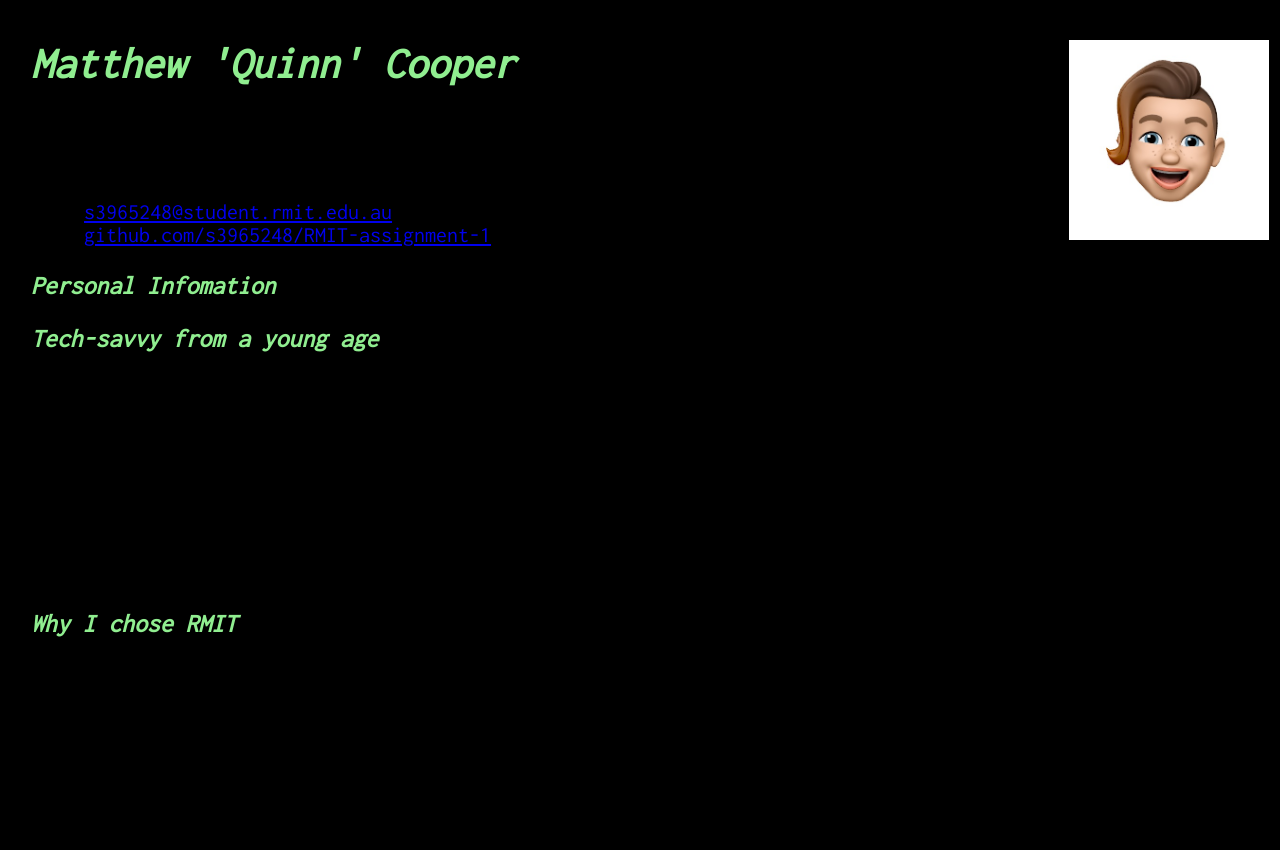
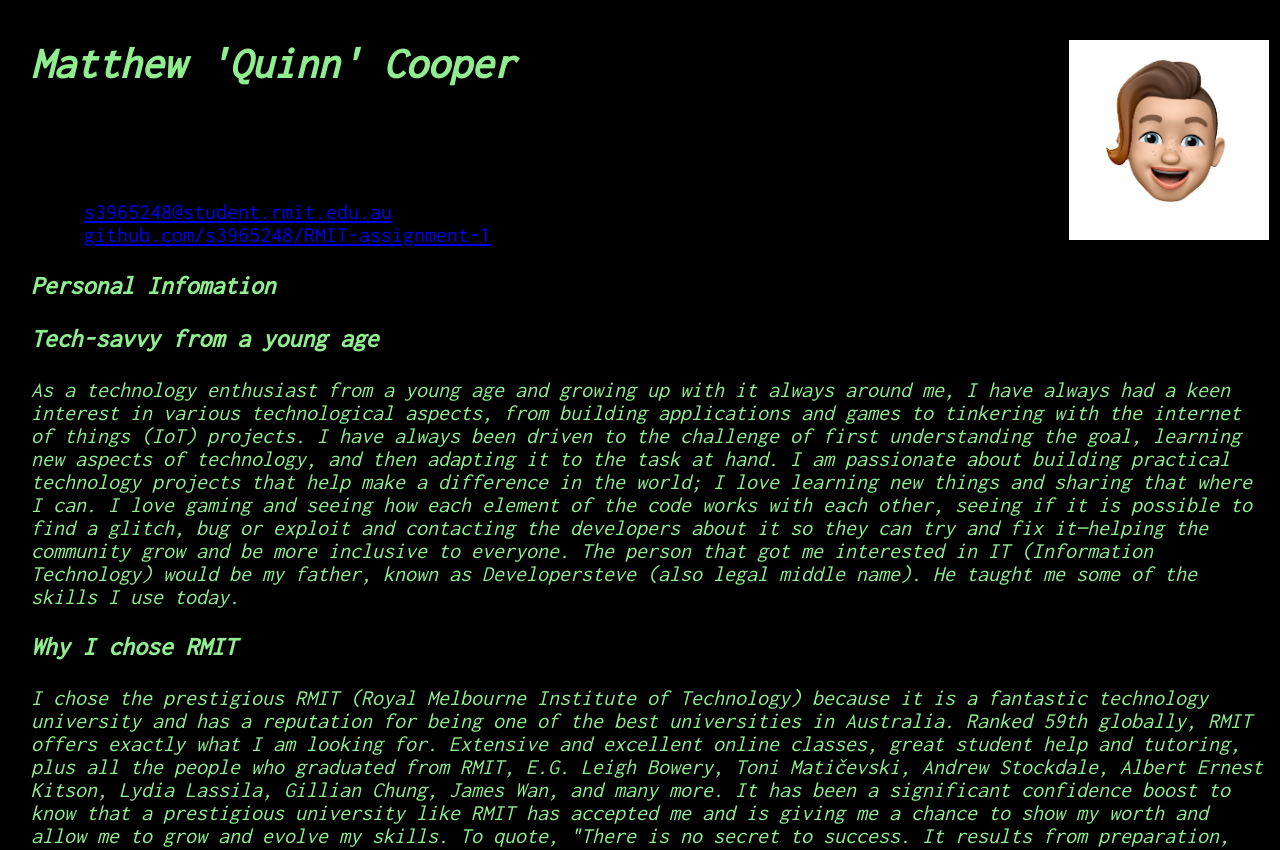
Before and after one commit to s3965248/RMIT-assignment-1, a plain HTML site: page index.html in a window 1280 px wide. Shown: the top 850 px of the page. Drawn offline with Linux system fonts and the light colour scheme.

Commit message:
Update style1.css

```diff
--- a/style1.css
+++ b/style1.css
@@ -8,3 +8,9 @@
 	margin-left: 20px;
 	font-style: italic;
 }
+
+p {
+	color: lightgreen;
+	margin-left: 20px;
+	font-style: italic
+}
```
